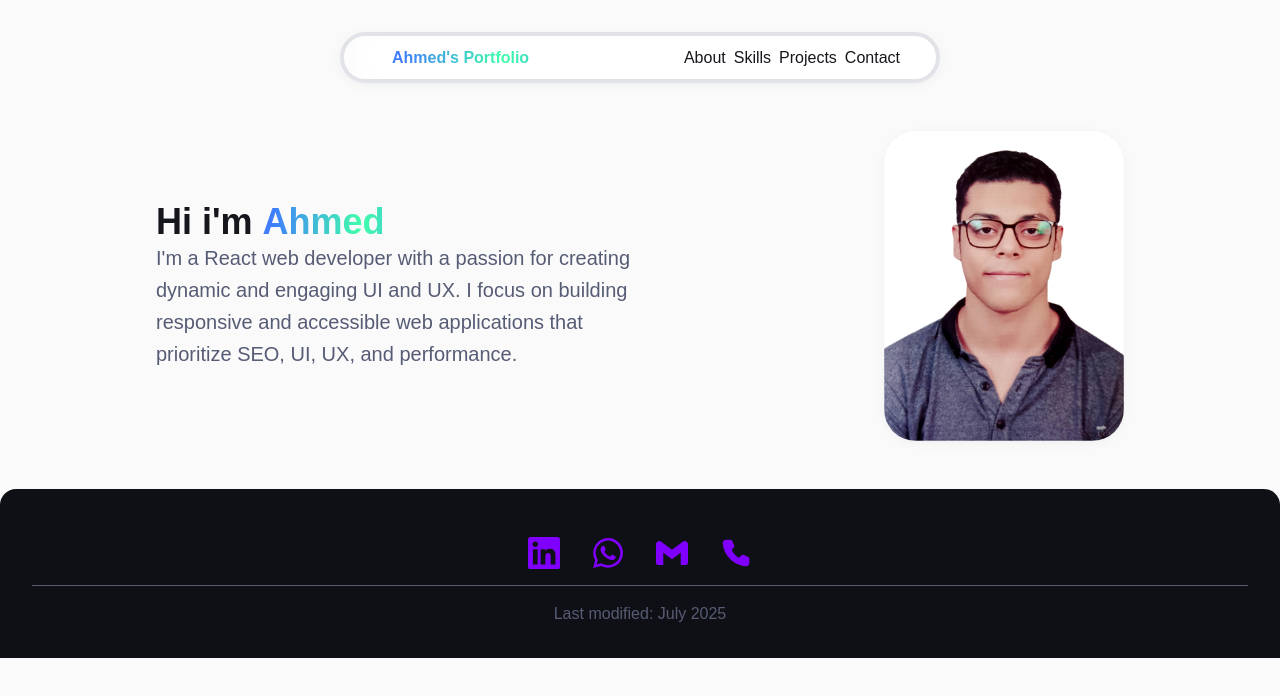
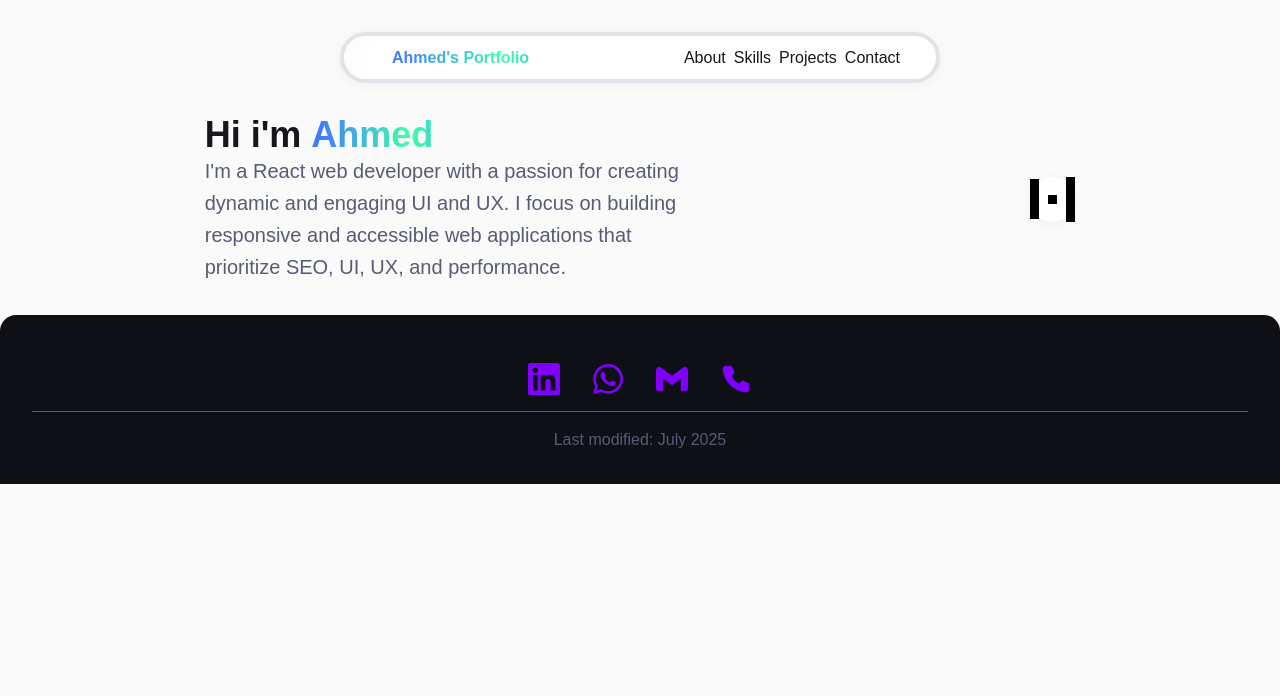
Before and after one commit to TheAhmedDiaa/portfolio, a React (Vite) app in the folder portfolio/: page / in a window 1280 px wide. Shown: the top 696 px of the page. Built offline with nearby package versions, Linux system fonts and the light colour scheme.

Commit message:
Added a loading animation

```diff
--- a/portfolio/src/About/About.css
+++ b/portfolio/src/About/About.css
@@ -11,11 +11,10 @@
   padding: 2rem;
 }
 
-@media screen and (min-width: 768px) {
+@media screen and (min-width: 784px) {
   .hero {
     text-align: unset;
   }
-
 }
 
 .hero-text {
@@ -31,7 +30,7 @@
   max-width: 30rem;
 }
 
-.hero-image {
+.hero-image-container {
   max-width: 15rem;
   margin: 1rem auto;
 
@@ -43,6 +42,37 @@
   transition: 0.3s ease;
 }
 
-.hero-image:hover {
+.hero-image {
+  width: 100%;
+  border-radius: inherit;
+}
+
+.hero-image-container:hover {
   transform: translateY(-0.25rem) translateX(-0.25rem);
 }
+
+.loader {
+  width: 45px;
+  aspect-ratio: 1;
+  --c: no-repeat linear-gradient(#000 0 0);
+  background: var(--c) 0% 50%, var(--c) 50% 50%, var(--c) 100% 50%;
+  background-size: 20% 100%;
+  animation: l1 1s infinite linear;
+}
+@keyframes l1 {
+  0% {
+    background-size: 20% 100%, 20% 100%, 20% 100%;
+  }
+  33% {
+    background-size: 20% 10%, 20% 100%, 20% 100%;
+  }
+  50% {
+    background-size: 20% 100%, 20% 10%, 20% 100%;
+  }
+  66% {
+    background-size: 20% 100%, 20% 100%, 20% 10%;
+  }
+  100% {
+    background-size: 20% 100%, 20% 100%, 20% 100%;
+  }
+}
--- a/portfolio/src/About/About.jsx
+++ b/portfolio/src/About/About.jsx
@@ -1,8 +1,18 @@
 import "./About.css";
 import GradientText from "../TextAnimations/GradientText/GradientText.jsx";
 import Ahmed from "../assets/photo.png";
+import { useEffect, useState } from "react";
 
 export default function About() {
+  const [loaded, setLoaded] = useState(false);
+
+  useEffect(() => {
+    window.addEventListener("load", () => setLoaded(true));
+    return () => {
+      window.removeEventListener("load", () => setLoaded(true));
+    };
+  }, []);
+
   return (
     <section className="hero" id="about" data-aos="fade-up">
       <div className="hero-text">
@@ -18,11 +28,17 @@ export default function About() {
         </p>
         <p className="about-text">
           I'm a React web developer with a passion for creating dynamic and
-          engaging UI and UX. I focus on building responsive and accessible
-          web applications that prioritize SEO, UI, UX, and performance.
+          engaging UI and UX. I focus on building responsive and accessible web
+          applications that prioritize SEO, UI, UX, and performance.
         </p>
       </div>
-      <img src={Ahmed} alt="Ahmed" className="hero-image" />
+      <div className="hero-image-container">
+        {loaded ? (
+          <img className="hero-image" src={Ahmed} alt="Ahmed" loading="lazy" />
+        ) : (
+          <div className="loader"></div>
+        )}
+      </div>
     </section>
   );
 }
```
